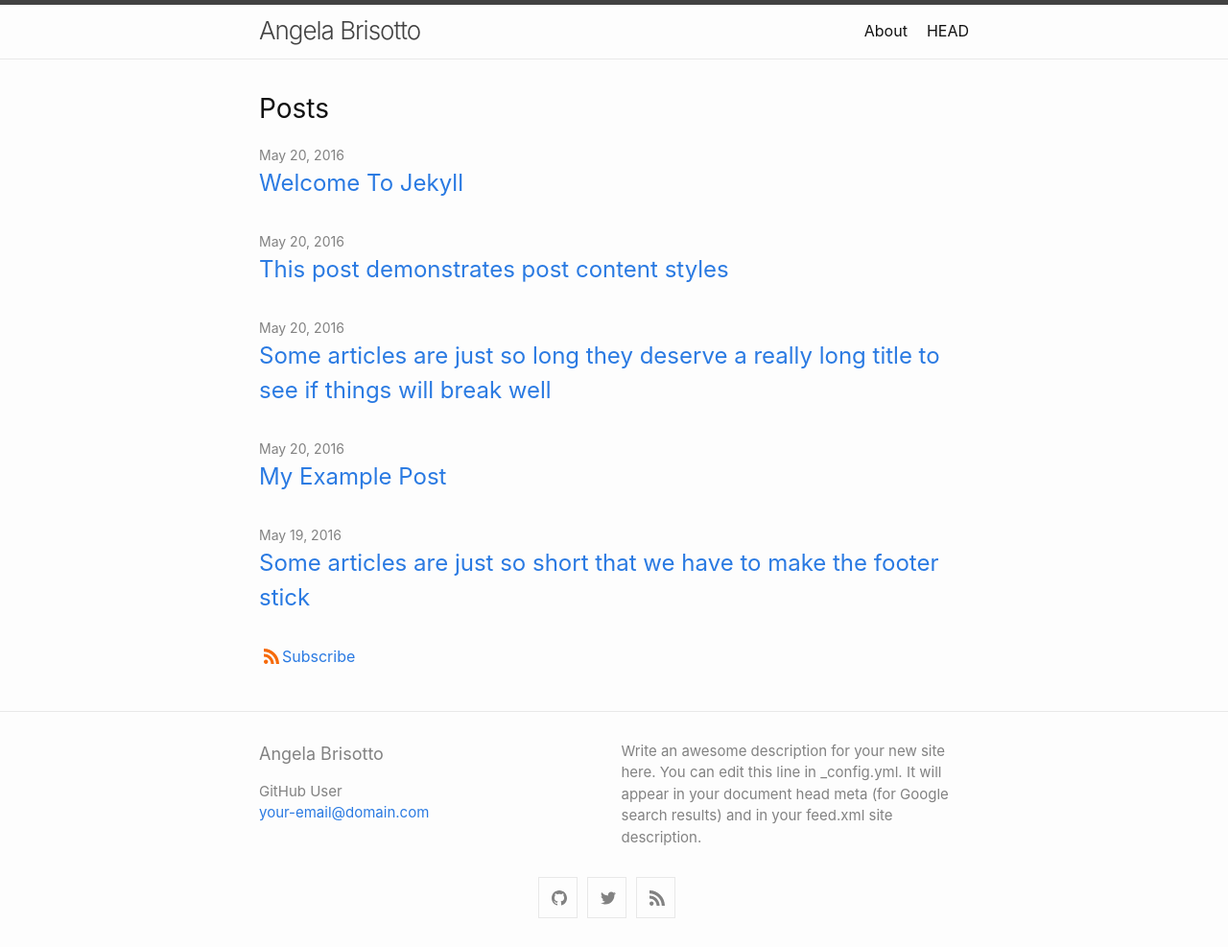
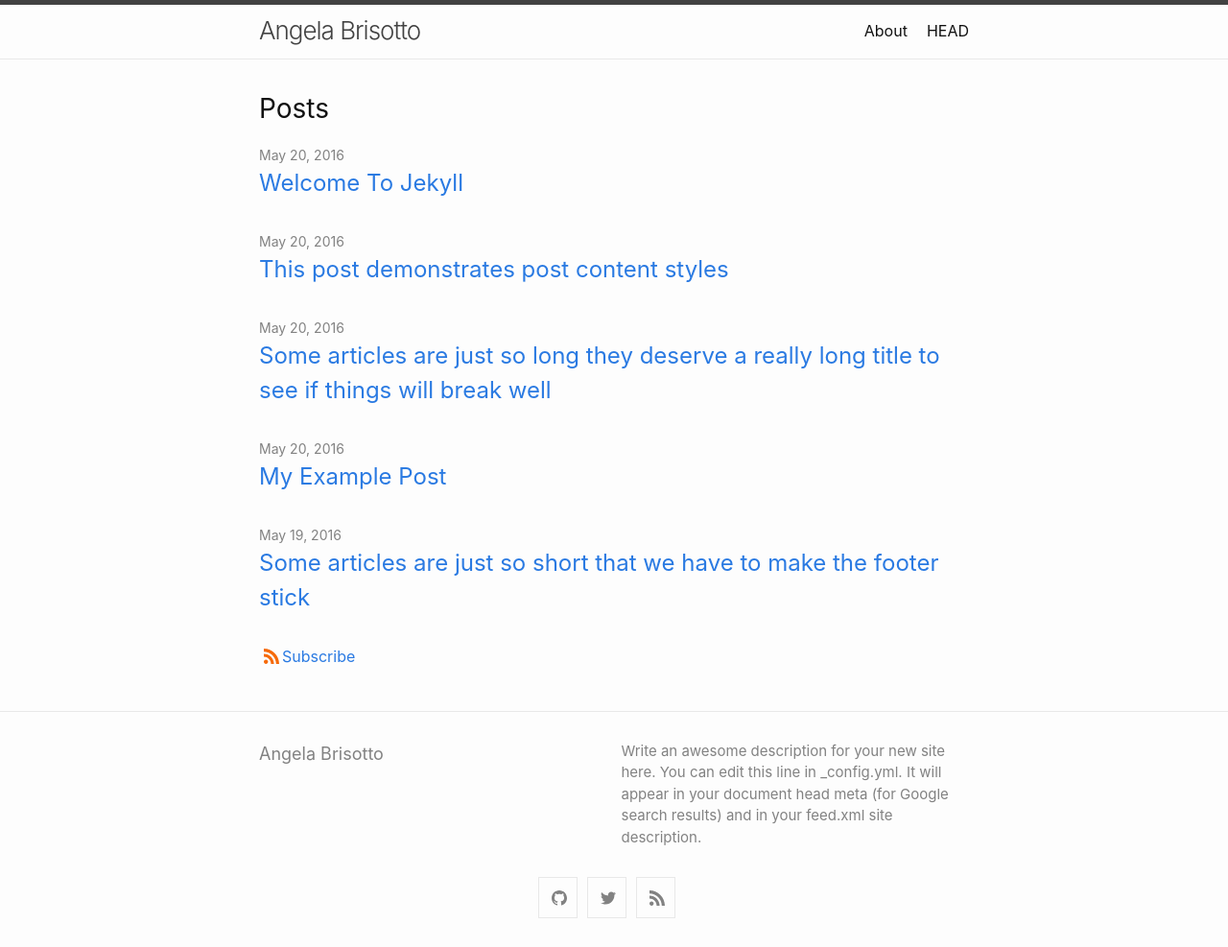
Before and after one commit to angelabrisotto/angelabrisotto.github.io, a Jekyll site: the page built from index.md, in a window 1280 px wide. Shown: the whole page at 96% size. Built offline with Jekyll 4.4.1, drawn with Linux system fonts in a browser that asks for light colours.

Commit message:
Update _config.yml

```diff
--- a/_config.yml
+++ b/_config.yml
@@ -1,7 +1,6 @@
 theme: minima
 title: Angela Brisotto
-author: GitHub User
-email: your-email@domain.com
+
 description: > # this means to ignore newlines until "show_excerpts:"
   Write an awesome description for your new site here. You can edit this
   line in _config.yml. It will appear in your document head meta (for
```
